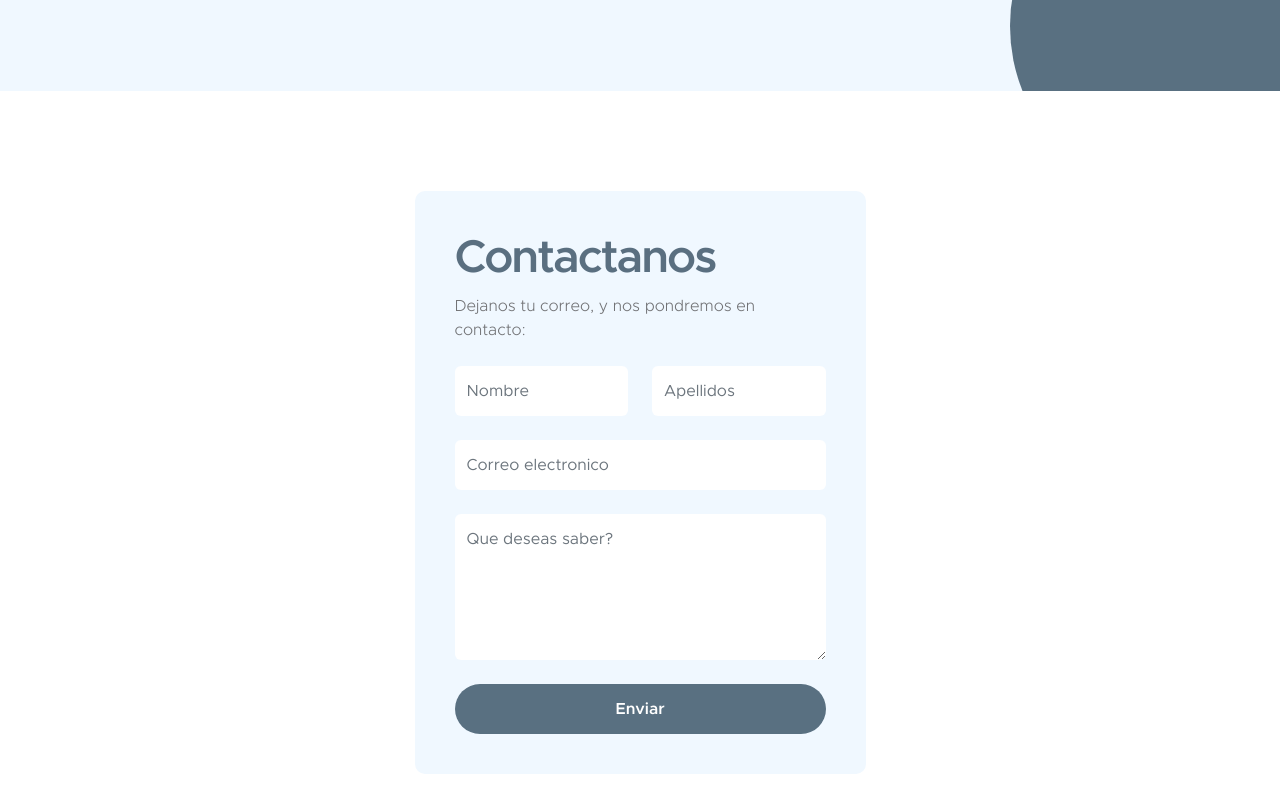
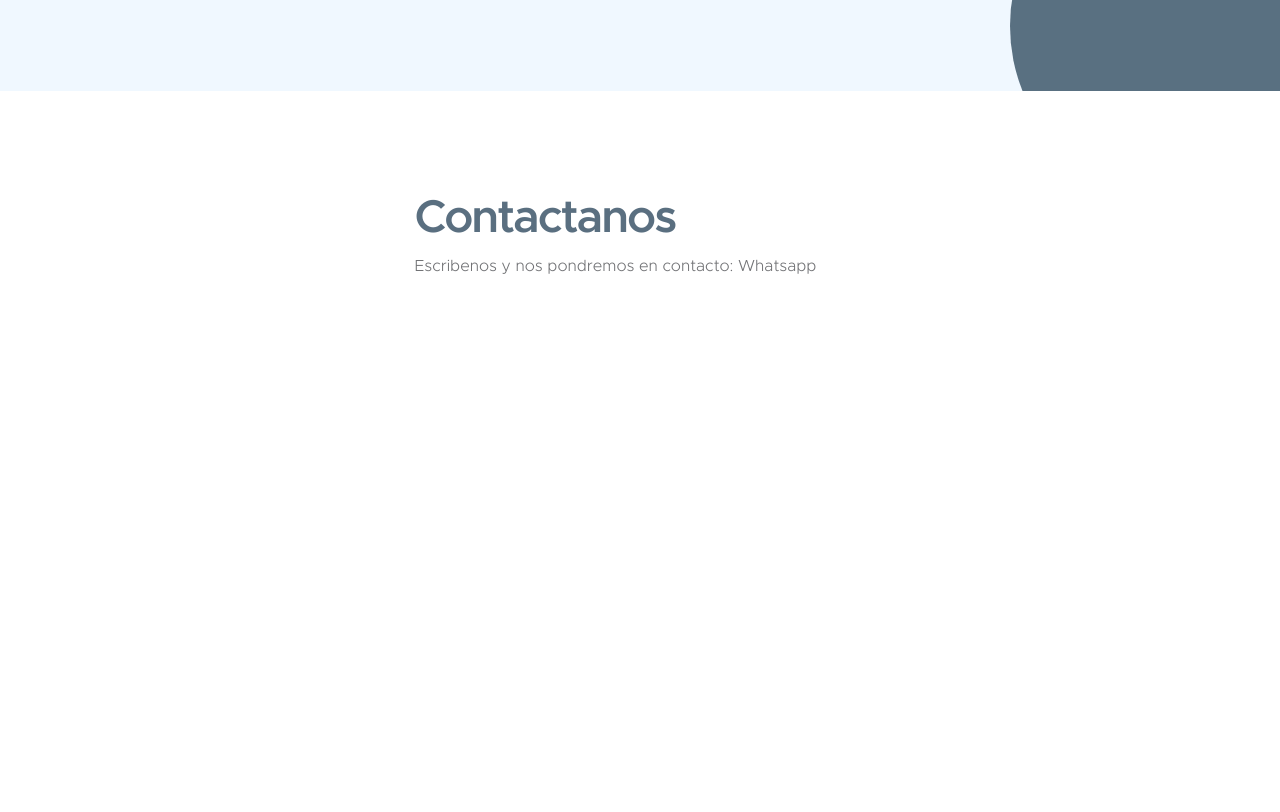
Before and after one commit to Nilxxx11/Ajete_Dayana, a plain HTML site: page dayana/index.html in a window 1280 px wide. Shown: the part 2561-3373 px from the top of the page. After the commit the page ends 2963 px from the top, so only its background shows below. Drawn offline with Linux system fonts and the light colour scheme.

Commit message:
Update index.html

```diff
--- a/dayana/index.html
+++ b/dayana/index.html
@@ -341,28 +341,14 @@
 
 
                         <div class="col-lg-5 col-12 mx-auto">
-                            <form class="custom-form contact-form" action="#" method="post" role="form">
+
                                 <h2>Contactanos</h2>
 
-                                <p class="mb-4">Dejanos tu correo, y nos pondremos en contacto:
-                                    <a href="#"> </a>
+                                <p class="mb-4">Escribenos y nos pondremos en contacto:
+                                    <a href="https://api.whatsapp.com/send?phone=573023869683&text=Hola%2C%20quiero%20m%C3%A1s%20informaci%C3%B3n%20sobre%20el%20producto">Whatsapp</a>
                                 </p>
                                 <div class="row">
-                                    <div class="col-lg-6 col-md-6 col-12">
-                                        <input type="text" name="first-name" id="first-name" class="form-control" placeholder="Nombre" required>
-                                    </div>
 
-                                    <div class="col-lg-6 col-md-6 col-12">
-                                        <input type="text" name="last-name" id="last-name" class="form-control" placeholder="Apellidos" required>
-                                    </div>
-                                </div>
-
-                                <input type="email" name="email" id="email" pattern="[^ @]*@[^ @]*" class="form-control" placeholder="Correo electronico" required>
-
-                                <textarea name="message" rows="5" class="form-control" id="message" placeholder="Que deseas saber?"></textarea>
-
-                                <button type="submit" class="form-control">Enviar</button>
-                            </form>
                         </div>
 
                     </div>
```
